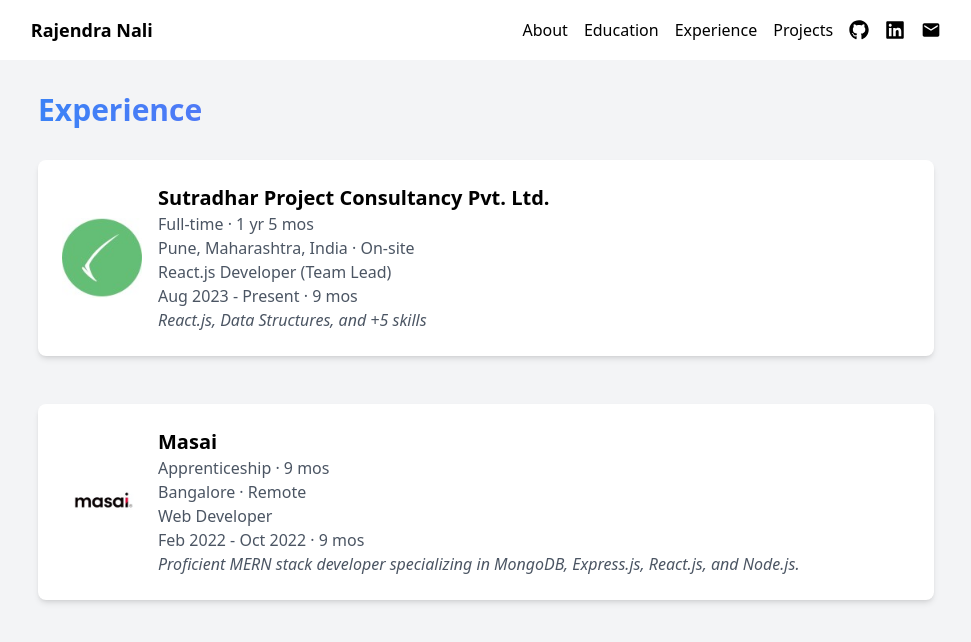
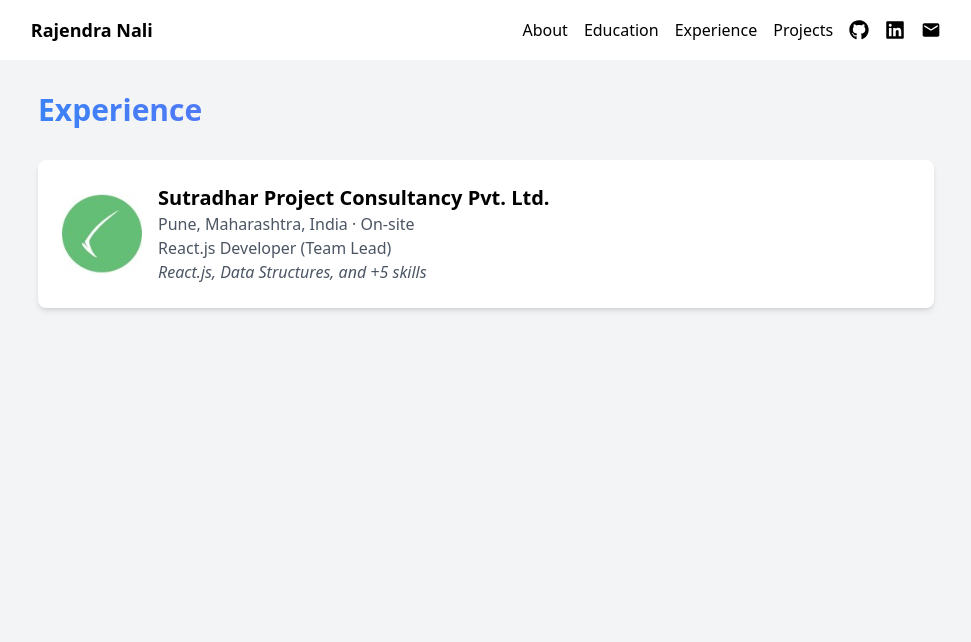
Before and after one commit to rajendranali/portfolioupdate, a React (Create React App) app: page /experience in a window 1280 px wide. Shown: the top 642 px of the page, without its empty margins (154-1125 px from the left). Built offline with nearby package versions, Linux system fonts and the light colour scheme.

Commit message:
Update Experience.jsx

```diff
--- a/src/Experience/Experience.jsx
+++ b/src/Experience/Experience.jsx
@@ -18,16 +18,16 @@ const Experience = () => {
             <img src={sutradhar} alt="Sutradhar Logo" className="w-20 h-20 mr-4" />
             <div>
               <h2 className="text-xl font-bold">Sutradhar Project Consultancy Pvt. Ltd.</h2>
-              <p className="text-gray-600">Full-time · 1 yr 5 mos</p>
+{/*               <p className="text-gray-600">Full-time · 1 yr 5 mos</p> */}
               <p className="text-gray-600">Pune, Maharashtra, India · On-site</p>
               <p className="text-gray-600">React.js Developer (Team Lead)</p>
-              <p className="text-gray-600">Aug 2023 - Present · 9 mos</p>
+{/*               <p className="text-gray-600">Aug 2023 - Present · 9 mos</p> */}
               <p className="text-gray-600 italic">React.js, Data Structures, and +5 skills</p>
             </div>
           </div>
         </motion.div>
         {/* Experience 2 */}
-        <motion.div
+{/*         <motion.div
           className="bg-white rounded-lg shadow-md p-6"
           whileHover={{ scale: 1.05 }}
           whileTap={{ scale: 0.95 }}
@@ -43,7 +43,7 @@ const Experience = () => {
               <p className="text-gray-600 italic">Proficient MERN stack developer specializing in MongoDB, Express.js, React.js, and Node.js.</p>
             </div>
           </div>
-        </motion.div>
+        </motion.div> */}
         {/* Experience 3 */}
         {/* Add more experiences in a similar format */}
       </div>
```
